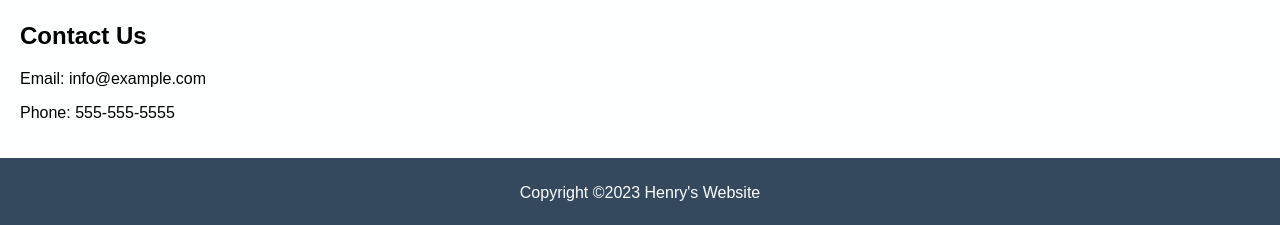
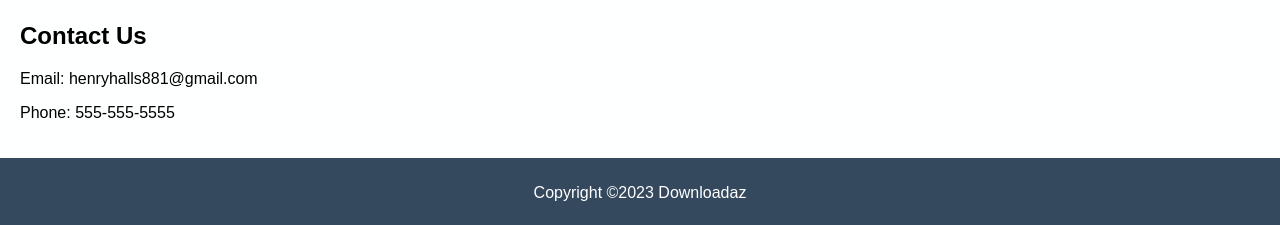
Before and after one commit to goth4m-knight/downloadaz, a plain HTML site: page index.html in a window 1280 px wide. Shown: the part 1555-1780 px from the top of the page. Drawn offline with Linux system fonts and the light colour scheme.

Commit message:
Update index.html

```diff
--- a/index.html
+++ b/index.html
@@ -64,11 +64,11 @@
     </section>
     <section id="contact">
         <h2>Contact Us</h2>
-        <p>Email: info@example.com</p>
+        <p>Email: henryhalls881@gmail.com</p>
         <p>Phone: 555-555-5555</p>
     </section>
     <footer>
-        <p>Copyright ©2023 Henry's Website</p>
+        <p>Copyright ©2023 Downloadaz</p>
     </footer>
 </body>
 </html>
```
